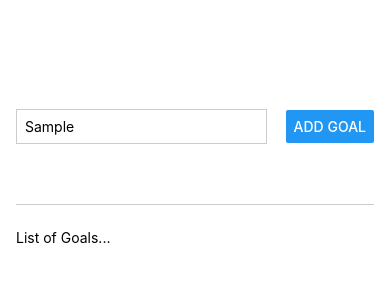
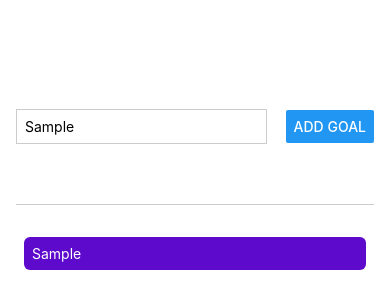
Before and after one commit to Prabodashan/Goal-App-React-Native, a React Native app: screen / in a window 390 px wide. Both pictures are taken after typing "Sample" into the empty fields and a click on the button "ADD GOAL". Shown: the top 308 px of the page. Built offline with nearby package versions, Linux system fonts and the light colour scheme.

Commit message:
listed goals

```diff
--- a/App.js
+++ b/App.js
@@ -1,14 +1,37 @@
+import { useState } from "react";
 import { Button, StyleSheet, Text, TextInput, View } from "react-native";
 
 export default function App() {
+  const [enteredGoalText, setEnteredGoalText] = useState("");
+  const [courseGoals, setCourseGoals] = useState([]);
+
+  function goalInputHandler(enteredText) {
+    setEnteredGoalText(enteredText);
+  }
+
+  function addGoalHandler() {
+    setCourseGoals((currentCourseGoals) => [
+      ...currentCourseGoals,
+      enteredGoalText,
+    ]);
+  }
+
   return (
     <View style={styles.appContainer}>
       <View style={styles.inputContainer}>
-        <TextInput placeholder="Your course goal!" style={styles.textInput} />
-        <Button title="Add Goal" />
+        <TextInput
+          placeholder="Your course goal!"
+          style={styles.textInput}
+          onChangeText={goalInputHandler}
+        />
+        <Button title="Add Goal" onPress={addGoalHandler} />
       </View>
       <View style={styles.goalsContainer}>
-        <Text>List of Goals...</Text>
+        {courseGoals.map((goal) => (
+          <View style={styles.goalItem} key={goal}>
+            <Text style={styles.goalText}>{goal}</Text>
+          </View>
+        ))}
       </View>
     </View>
   );
@@ -29,7 +52,6 @@
     borderBottomWidth: 1,
     borderBottomColor: "#cccccc",
   },
-
   textInput: {
     borderWidth: 1,
     borderColor: "#cccccc",
@@ -37,8 +59,16 @@
     marginRight: 8,
     padding: 8,
   },
-
   goalsContainer: {
     flex: 4,
   },
+  goalItem: {
+    margin: 8,
+    padding: 8,
+    borderRadius: 6,
+    backgroundColor: "#5e0acc",
+  },
+  goalText: {
+    color: "white",
+  },
 });
```
